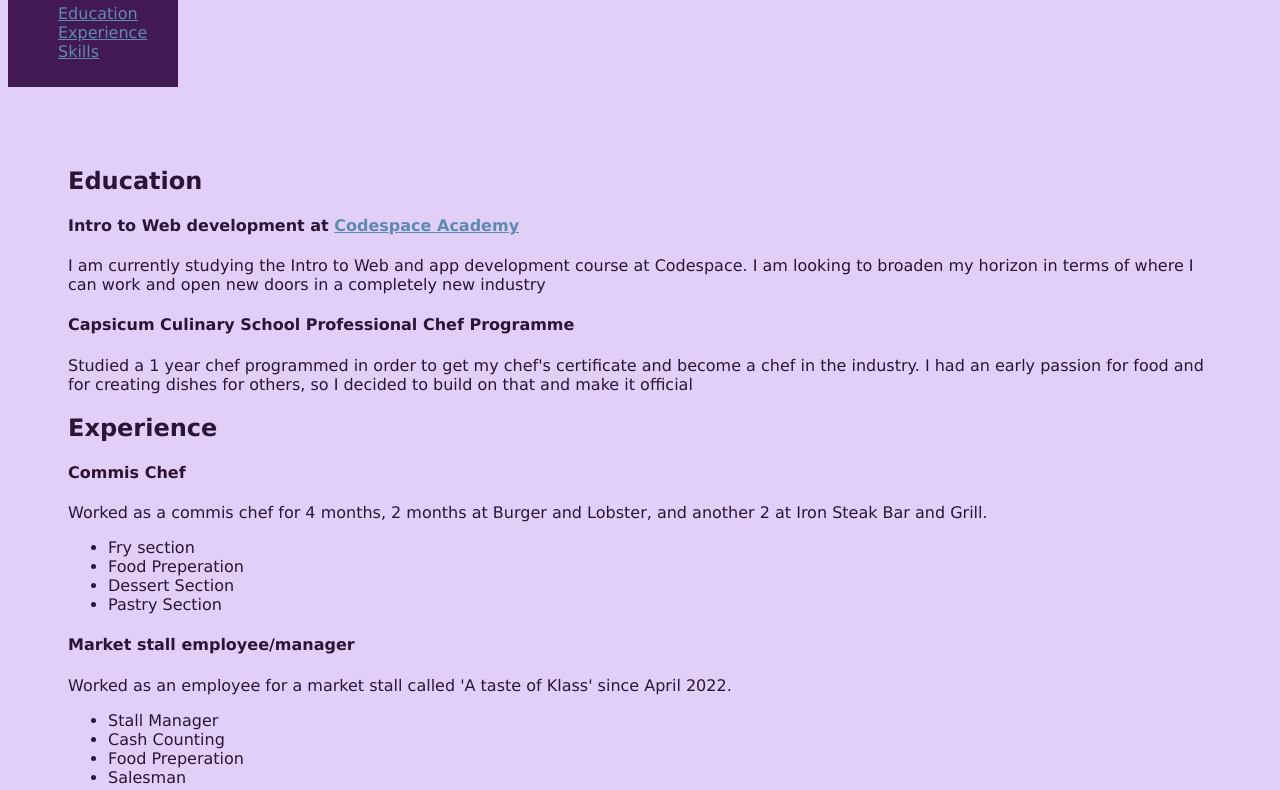
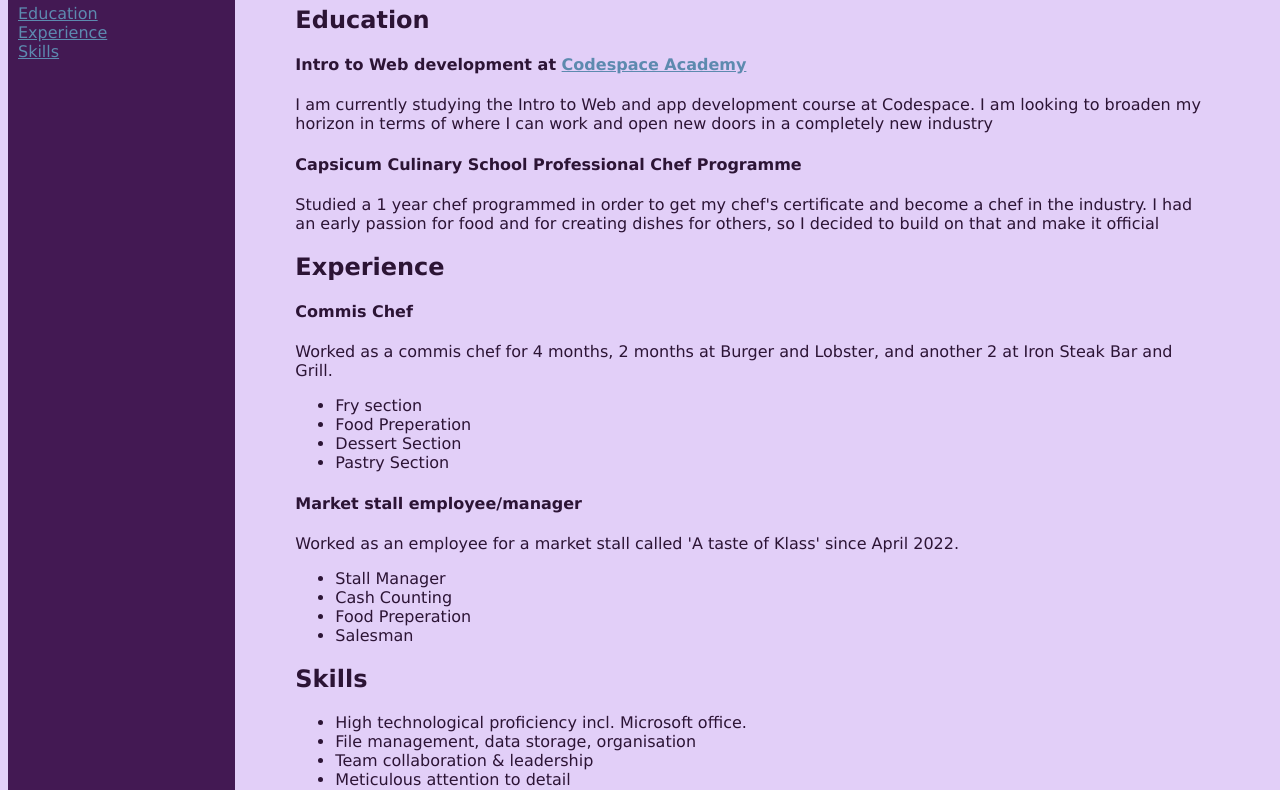
Before and after one commit to AdamRG21/Resume-Versions, a plain HTML site: page Resume 6 challenge/Resume6.html in a window 1280 px wide. Shown: the part 342-1132 px from the top of the page. Drawn offline with Linux system fonts and the light colour scheme.

Commit message:
Resume 6 completed

```diff
--- a/Resume 6 challenge/Resume6.html
+++ b/Resume 6 challenge/Resume6.html
@@ -7,34 +7,31 @@
 </head>
 <body>
 
-
-
-
     <header>
       <aside><Img id="profile" src="images/me.jpg" alt="Self Portrait" width="120"></aside>
         <h1> Adam Remoundos-Green </h1>
         <p>A keen young individual who likes to learn new things.</p>
     </header>
 
+<main>
 <section>
+  <div id="container">
 
-<main>
-
-  <div style= "background-color: #431953; width: 150px; padding: 10px">
+  <div id="box1" style= "background-color: #431953; width: 150px; padding: 10px;">
     <nav>
      <aside><h2 style="color:#ECD2B0">Menu</h2>
-       <ul>
-       <li class="menuitem"><a href= '#Education'>Education</a></li>
-       <li class="menuitem"><a href= '#Experience'>Experience</a></li>
-       <li class="menuitem"><a href= '#Skills'>Skills</a></li>
+       <ul class="menuitem">
+       <li><a href= '#Education'>Education</a></li>
+       <li><a href= '#Experience'>Experience</a></li>
+       <li><a href= '#Skills'>Skills</a></li>
      </ul>
     </aside>
    </nav>
   </div>
 
-</body>
 
 
+<div  id="box2">
 
   <article class="bodycopy">
     <div id="content">
@@ -92,19 +89,21 @@
     </ul>
   </p>
 </article>
+</div>
+</div>
   </section>
-
+    </main>
 
     <footer>
       <h2 style="color:#ECD2B0">Contact Details</h2>
           <a href="http://linkedin.com">
-          <img class="footer-icon" src="images/linkedin.png" alt="My linkedin profile"></a>
+            <img class="footer-icon" src="images/linkedin.png" alt="My linkedin profile"></a>
           <a href="https://www.facebook.com/">
-          <img class="footer-icon" src="images/Facebook.png" alt="My Facebook profile"></a
+            <img class="footer-icon" src="images/Facebook.png" alt="My Facebook profile"></a
           <a href="http://gmail.com">
-          <img class="footer-icon" src="images/Gmail.png" alt="My E-Mail" ></a>
+              <img class="footer-icon" src="images/Gmail.png" alt="My E-Mail"></a>
      </footer>
-  </main>
+
 
   </body>
 </html>
--- a/Resume 6 challenge/stylesheet.css
+++ b/Resume 6 challenge/stylesheet.css
@@ -32,6 +32,7 @@ a {
 
 .menuitem {
   list-style-type: none;
+  padding: 0%;
 }
 
 
@@ -46,3 +47,22 @@ a {
   border-color: #ECD2B0;
   border-radius: 50%
 }
+#gmail{
+  position : fixed;
+  left : 50px;
+  top: 50px;
+}
+
+#container {
+  display: flex;
+
+}
+
+#box1 {
+  flex: 1;
+
+}
+
+#box2 {
+  flex: 5;
+}
```
